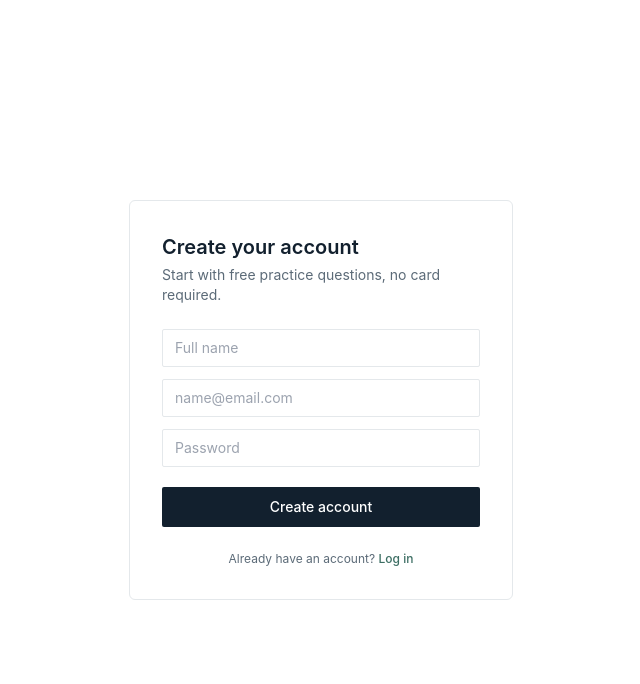
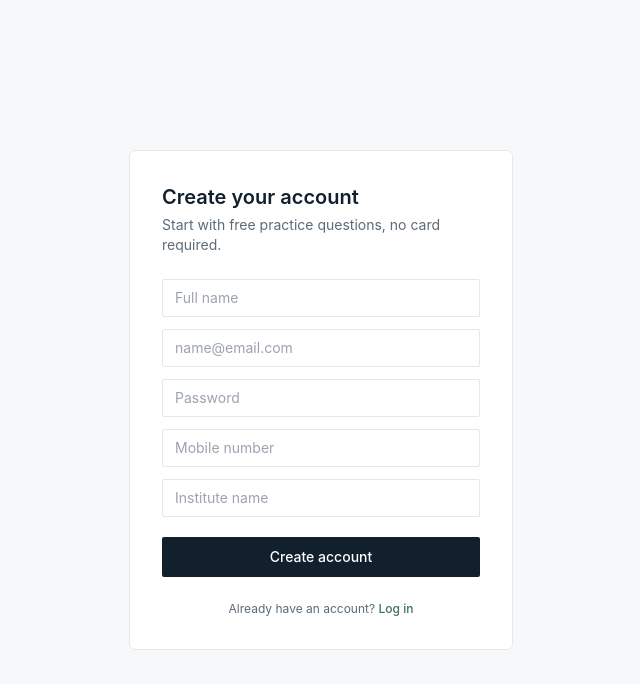
Before and after one commit to MHamzaNajam/optoacademy, a Next.js app: page /signup in a window 1280 px wide. Shown: the top 684 px of the page, without its empty margins (319-959 px from the left). Built offline with nearby package versions, Linux system fonts and the light colour scheme; no server answers.

Commit message:
Update page.tsx

```diff
--- a/app/(auth)/signup/page.tsx
+++ b/app/(auth)/signup/page.tsx
@@ -1,24 +1,125 @@
+"use client";
+
+import { useState } from "react";
+import { useRouter } from "next/navigation";
+import { supabase } from "@/lib/supabaseClient";
+
 export default function SignupPage() {
+  const router = useRouter();
+  const [name, setName] = useState("");
+  const [email, setEmail] = useState("");
+  const [password, setPassword] = useState("");
+  const [mobileNumber, setMobileNumber] = useState("");
+  const [instituteName, setInstituteName] = useState("");
+  const [error, setError] = useState<string | null>(null);
+  const [loading, setLoading] = useState(false);
+
+  async function handleSignup(e: React.FormEvent) {
+    e.preventDefault();
+    setError(null);
+    setLoading(true);
+
+    const { data, error: signUpError } = await supabase.auth.signUp({
+      email,
+      password,
+    });
+
+    if (signUpError) {
+      setError(signUpError.message);
+      setLoading(false);
+      return;
+    }
+
+    if (data.user) {
+      const { error: insertError } = await supabase.from("users").insert({
+        id: data.user.id,
+        email,
+        name,
+        mobile_number: mobileNumber,
+        institute_name: instituteName,
+      });
+
+      if (insertError) {
+        setError(insertError.message);
+        setLoading(false);
+        return;
+      }
+    }
+
+    router.push("/dashboard");
+  }
+
   return (
-    <div className="min-h-screen flex items-center justify-center bg-paper px-6">
+    <div className="min-h-screen flex items-center justify-center bg-mist px-6 py-10">
       <div className="w-full max-w-sm bg-white border border-line rounded-md p-8">
         <h1 className="text-xl font-semibold text-ink mb-1">Create your account</h1>
         <p className="text-sm text-slate mb-6">
           Start with free practice questions, no card required.
         </p>
 
-        <form className="flex flex-col gap-3">
-          <input type="text" placeholder="Full name" className="border border-line rounded-sm px-3 py-2 text-sm" />
-          <input type="email" placeholder="name@email.com" className="border border-line rounded-sm px-3 py-2 text-sm" />
-          <input type="password" placeholder="Password" className="border border-line rounded-sm px-3 py-2 text-sm" />
-          <button type="submit" className="bg-ink text-paper py-2.5 rounded-sm font-medium text-sm mt-2">
-            Create account
+        <form onSubmit={handleSignup} className="flex flex-col gap-3">
+          <input
+            type="text"
+            placeholder="Full name"
+            required
+            value={name}
+            onChange={(e) => setName(e.target.value)}
+            className="border border-line rounded-sm px-3 py-2 text-sm"
+          />
+          <input
+            type="email"
+            placeholder="name@email.com"
+            required
+            value={email}
+            onChange={(e) => setEmail(e.target.value)}
+            className="border border-line rounded-sm px-3 py-2 text-sm"
+          />
+          <input
+            type="password"
+            placeholder="Password"
+            required
+            minLength={6}
+            value={password}
+            onChange={(e) => setPassword(e.target.value)}
+            className="border border-line rounded-sm px-3 py-2 text-sm"
+          />
+          <input
+            type="tel"
+            placeholder="Mobile number"
+            required
+            value={mobileNumber}
+            onChange={(e) => setMobileNumber(e.target.value)}
+            className="border border-line rounded-sm px-3 py-2 text-sm"
+          />
+          <input
+            type="text"
+            placeholder="Institute name"
+            required
+            value={instituteName}
+            onChange={(e) => setInstituteName(e.target.value)}
+            className="border border-line rounded-sm px-3 py-2 text-sm"
+          />
+
+          {error && (
+            <p className="text-xs text-[#c0392b] bg-[#c0392b]/5 border border-[#c0392b]/20 rounded-sm px-3 py-2">
+              {error}
+            </p>
+          )}
+
+          <button
+            type="submit"
+            disabled={loading}
+            className="bg-ink text-paper py-2.5 rounded-sm font-medium text-sm mt-2 disabled:opacity-60"
+          >
+            {loading ? "Creating account..." : "Create account"}
           </button>
         </form>
 
         <p className="text-xs text-slate mt-6 text-center">
           Already have an account?{" "}
-          <a href="/login" className="text-teal font-medium">Log in</a>
+          <a href="/login" className="text-teal font-medium">
+            Log in
+          </a>
         </p>
       </div>
     </div>
```
